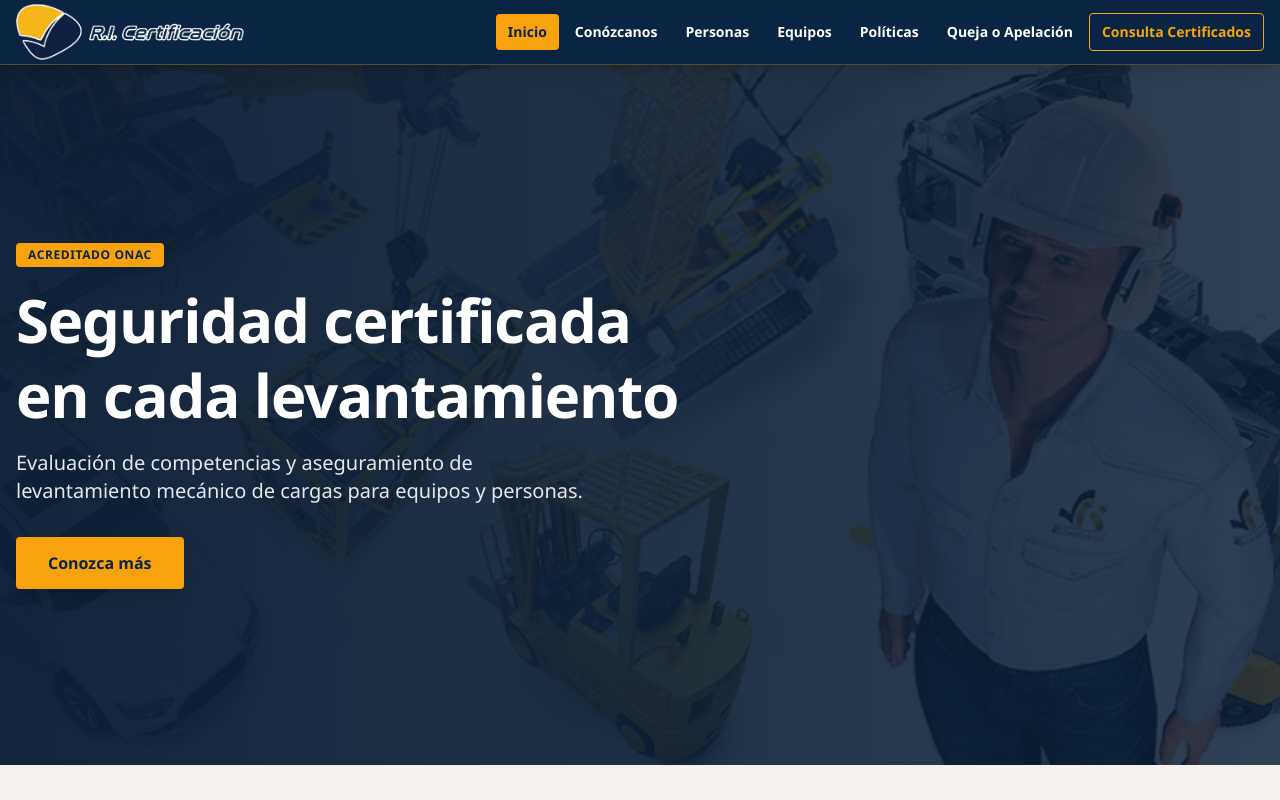
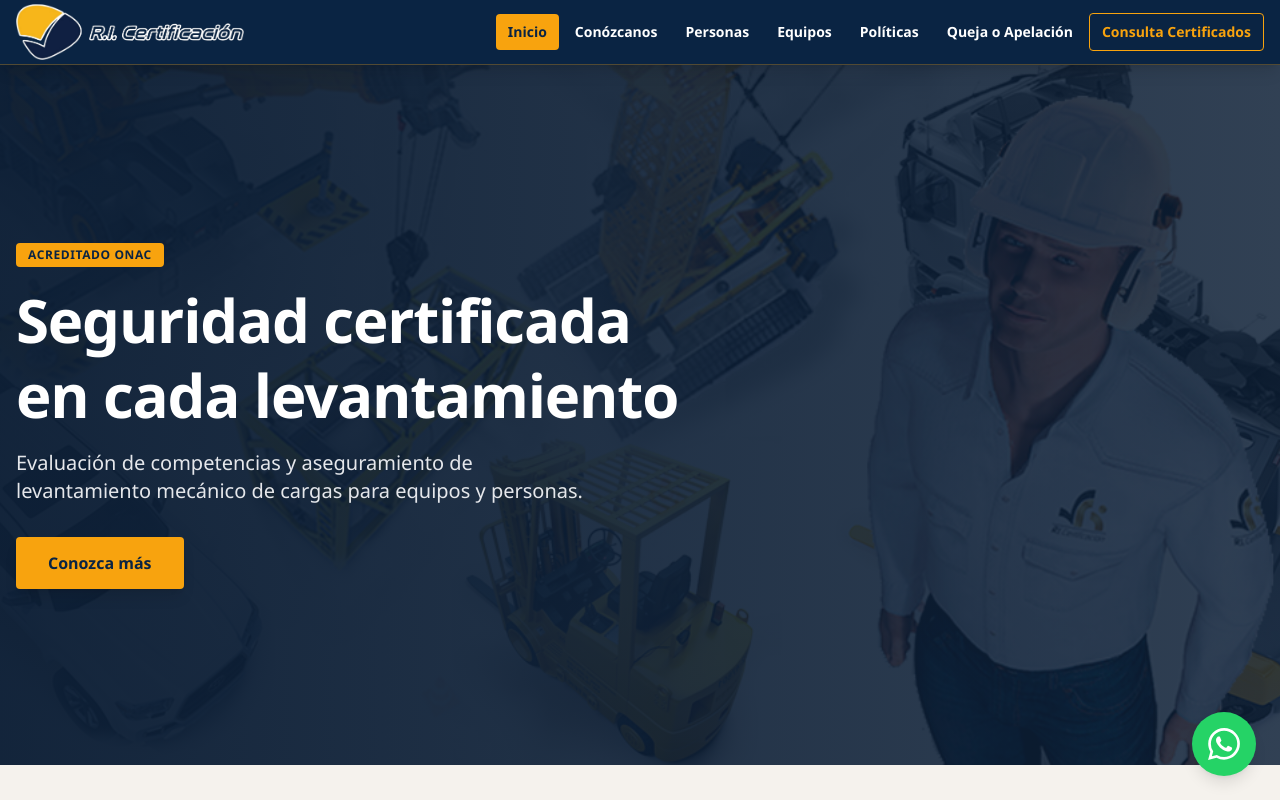
Before and after one commit to CamiloInDev/CertificacionR.I, a React (Vite) app in the folder frontend/: page / in a window 1280 px wide. Shown: the top 800 px of the page. Built offline with nearby package versions, Linux system fonts and the light colour scheme.

Commit message:
Add WhatsApp floating button + square favicon

```diff
--- a/frontend/src/components/Layout.tsx
+++ b/frontend/src/components/Layout.tsx
@@ -1,6 +1,7 @@
 import { Outlet } from 'react-router-dom'
 import Header from './Header'
 import Footer from './Footer'
+import WhatsAppButton from './WhatsAppButton'
 
 export default function Layout() {
   return (
@@ -10,6 +11,7 @@
         <Outlet />
       </main>
       <Footer />
+      <WhatsAppButton />
     </div>
   )
 }
--- /dev/null
+++ b/frontend/src/components/WhatsAppButton.tsx
@@ -0,0 +1,22 @@
+export default function WhatsAppButton() {
+  return (
+    <a
+      href="https://wa.me/576016358147"
+      target="_blank"
+      rel="noopener noreferrer"
+      className="fixed bottom-6 right-6 z-50 group"
+      aria-label="Escríbenos por WhatsApp"
+    >
+      <div className="relative">
+        <div className="absolute -top-10 right-0 bg-gray-900 text-white text-xs px-3 py-1.5 rounded-lg opacity-0 group-hover:opacity-100 transition-opacity whitespace-nowrap shadow-lg pointer-events-none">
+          Escríbenos
+        </div>
+        <div className="bg-[#25D366] hover:bg-[#20BD5A] w-14 h-14 md:w-16 md:h-16 rounded-full flex items-center justify-center shadow-lg hover:shadow-xl transition-all duration-300 hover:scale-110 active:scale-95">
+          <svg viewBox="0 0 24 24" className="w-7 h-7 md:w-8 md:h-8 fill-white">
+            <path d="M17.472 14.382c-.297-.149-1.758-.867-2.03-.967-.273-.099-.471-.148-.67.15-.197.297-.767.966-.94 1.164-.173.199-.347.223-.644.075-.297-.15-1.255-.463-2.39-1.475-.883-.788-1.48-1.761-1.653-2.059-.173-.297-.018-.458.13-.606.134-.133.298-.347.446-.52.149-.174.198-.298.298-.497.099-.198.05-.371-.025-.52-.075-.149-.669-1.612-.916-2.207-.242-.579-.487-.5-.669-.51-.173-.008-.371-.01-.57-.01-.198 0-.52.074-.792.372-.272.297-1.04 1.016-1.04 2.479 0 1.462 1.065 2.875 1.213 3.074.149.198 2.096 3.2 5.077 4.487.709.306 1.262.489 1.694.625.712.227 1.36.195 1.871.118.571-.085 1.758-.719 2.006-1.413.248-.694.248-1.289.173-1.413-.074-.124-.272-.198-.57-.347m-5.421 7.403h-.004a9.87 9.87 0 01-5.031-1.378l-.361-.214-3.741.982.998-3.648-.235-.374a9.86 9.86 0 01-1.51-5.26c.001-5.45 4.436-9.884 9.888-9.884 2.64 0 5.122 1.03 6.988 2.898a9.825 9.825 0 012.893 6.994c-.003 5.45-4.437 9.884-9.885 9.884m8.413-18.297A11.815 11.815 0 0012.05 0C5.495 0 .16 5.335.157 11.892c0 2.096.547 4.142 1.588 5.945L.057 24l6.305-1.654a11.882 11.882 0 005.683 1.448h.005c6.554 0 11.89-5.335 11.893-11.893a11.821 11.821 0 00-3.48-8.413z" />
+          </svg>
+        </div>
+      </div>
+    </a>
+  )
+}
```
Also changed, not shown: frontend/public/favicon.png.
